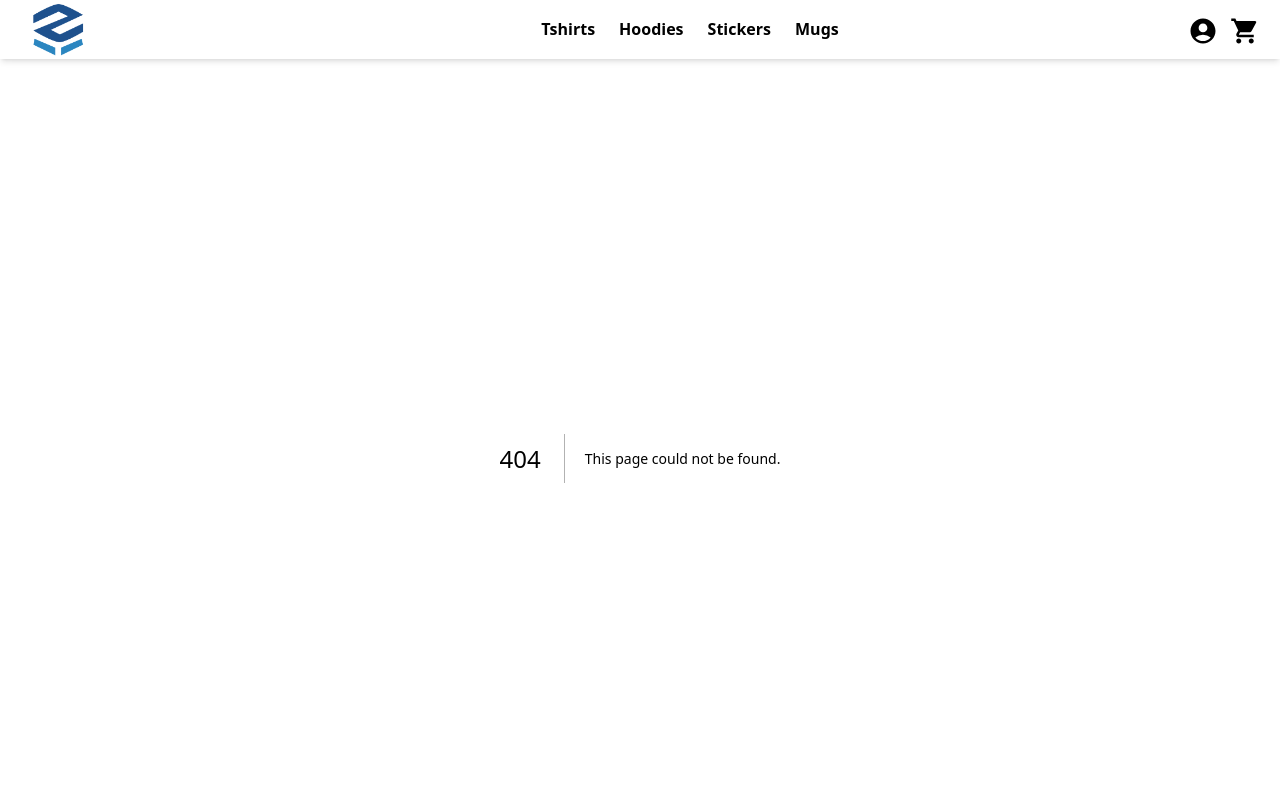
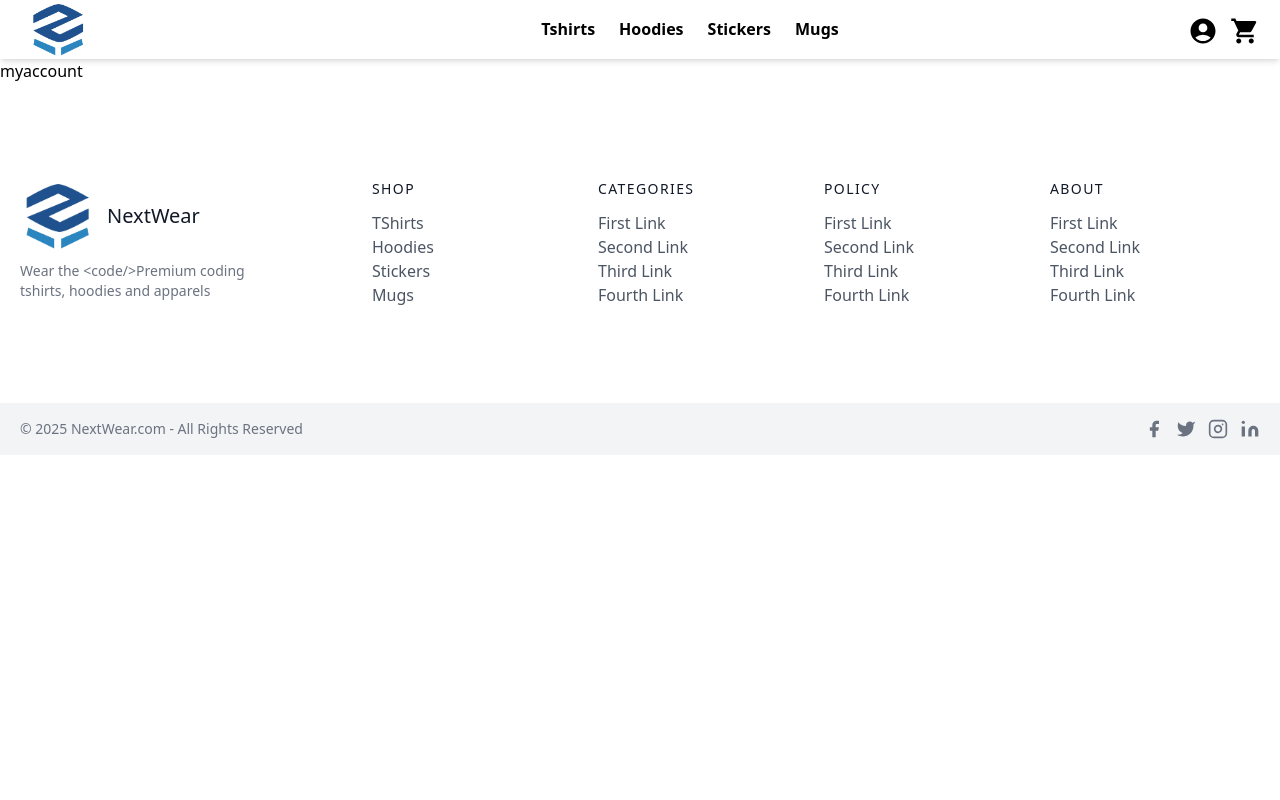
Before and after one commit to Harikrishnan14/NextWear-NextJS, a Next.js app: page /myaccount in a window 1280 px wide. Before the commit this address had no page. Shown: the top 800 px of the page. Built offline with nearby package versions, Linux system fonts and the light colour scheme; sample sign-in values are in the browser's storage.

Commit message:
Update: myaccount page and logout function update

```diff
--- a/pages/_app.js
+++ b/pages/_app.js
@@ -63,6 +63,7 @@ export default function App({ Component, pageProps }) {
     localStorage.removeItem('token')
     setUser({ value: null })
     setKey(Math.random())
+    router.push('/login')
   }
 
   useEffect(() => {
--- /dev/null
+++ b/pages/myaccount.js
@@ -0,0 +1,19 @@
+import { useRouter } from 'next/router'
+import React, { useEffect } from 'react'
+
+const MyAccount = () => {
+
+    const router = useRouter()
+
+    useEffect(() => {
+        if (!localStorage.getItem('token')) {
+            router.push('/')
+        }
+    }, [])
+
+    return (
+        <div>myaccount</div>
+    )
+}
+
+export default MyAccount
--- a/pages/orders.js
+++ b/pages/orders.js
@@ -1,5 +1,6 @@
 import Order from '@/models/Order'
 import React from 'react'
+import mongoose from "mongoose";
 
 const orders = () => {
     return (
```
